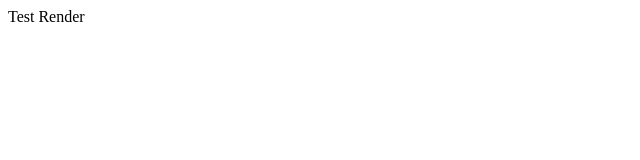
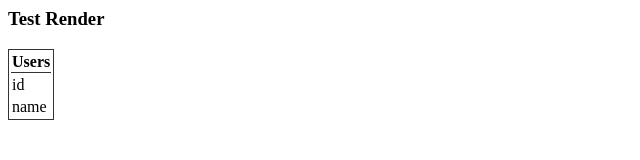
Before and after one commit to earthsmith/vizql, a website: page src/public/index.html in a window 1280 px wide. Shown: the whole page, without its empty margins (0-640 px from the left). Drawn offline with Linux system fonts and the light colour scheme.

Commit message:
Implement an express server to serve index html file. Add a User table element and styling

```diff
--- a/src/middleware-wrapper.js
+++ b/src/middleware-wrapper.js
@@ -12,4 +12,10 @@ const middlewareWrapper = config => {
   return middleware;
 };
 
+let data = {
+  'id': Number,
+  'name': String
+}
+
+
 module.exports = middlewareWrapper;
--- a/src/public/index.html
+++ b/src/public/index.html
@@ -1,11 +1,35 @@
 <html lang="en">
+
 <head>
   <meta charset="UTF-8">
   <meta name="viewport" content="width=device-width, initial-scale=1.0">
   <meta http-equiv="X-UA-Compatible" content="ie=edge">
+  <style>
+    #data-table {
+      border: 1px solid #333;
+    }
+    th {
+       border-bottom: 1px solid #333;
+    }
+  </style>
   <title>VizQL</title>
+
 </head>
+
 <body>
-  Test Render
+  <h3>Test Render</h3>
+  <div id="data-container"></div>
 </body>
+<table id="data-table">
+  <tr>
+    <th>Users</th>
+  </tr>
+  <tr>
+    <td>id</td>
+  </tr>
+  <tr>
+    <td>name</td>
+  </tr>
+</table>
+
 </html>
```
Also changed, not shown: package.json (+5 -2 lines), test/test.js (added, +8 -0 lines), 1 other file.
